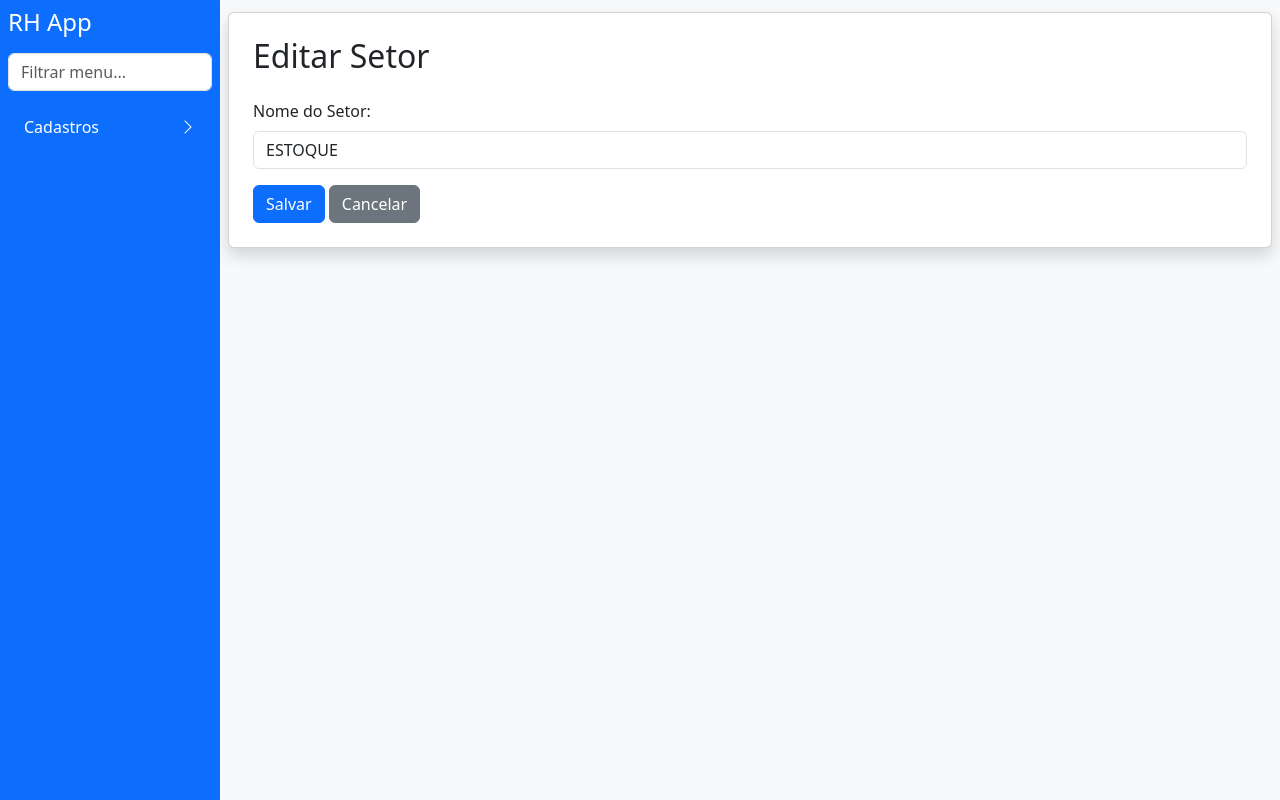
After one commit to Andersonps-dev/AppRH, a Flask app: page /edit_sector/1 in a window 1280 px wide. The commit adds this page. Run offline with Flask 3, Linux system fonts and the light colour scheme; parts of the project's set-up code (start-up, migrations or seed data) failed here and were passed over.

Commit message:
Implement sector management features: add edit and delete functionality, update templates for sector registration and listing, and enhance filtering options in the colaboradores view.

```diff
--- a/app-login/app.py
+++ b/app-login/app.py
@@ -270,6 +270,7 @@ def colaboradores():
         return redirect(url_for('index'))
 
     companies = Company.query.all()
+    setores = Setor.query.order_by(Setor.nome).all()  # Adicione esta linha
     turnos = ['1º TURNO', '2º TURNO', 'COMERCIAL', '3º TURNO']
     status_list = ['ATIVO', 'INATIVO']
 
@@ -288,7 +289,7 @@ def colaboradores():
     if filtro_status:
         query = query.filter(Colaborador.situacao.ilike(f'%{filtro_status}%'))
     if filtro_setor:
-        query = query.filter(Colaborador.setor.ilike(f'%{filtro_setor}%'))
+        query = query.filter(Colaborador.setor_id == int(filtro_setor))
     if filtro_gestor:
         query = query.filter(Colaborador.gestor.ilike(f'%{filtro_gestor}%'))
     colaboradores = query.all()
@@ -297,6 +298,7 @@ def colaboradores():
         'colaboradores.html',
         user=g.user,
         companies=companies,
+        setores=setores,  # <-- Passe para o template
         colaboradores=colaboradores,
         turnos=turnos,
         status_list=status_list,
@@ -316,6 +318,8 @@ def export_colaboradores():
     filtro_nome = request.args.get('filtro_nome', '')
     filtro_empresa = request.args.get('filtro_empresa', '')
     filtro_status = request.args.get('filtro_status', '')
+    filtro_setor = request.args.get('filtro_setor', '')
+    filtro_gestor = request.args.get('filtro_gestor', '')
 
     query = Colaborador.query
     if filtro_nome:
@@ -324,6 +328,13 @@ def export_colaboradores():
         query = query.filter(Colaborador.empresa_id == filtro_empresa)
     if filtro_status:
         query = query.filter(Colaborador.situacao.ilike(f'%{filtro_status}%'))
+    if filtro_setor:
+        # Se filtro_setor for o id do setor:
+        query = query.filter(Colaborador.setor_id == int(filtro_setor))
+        # Se for o nome do setor, use:
+        # query = query.join(Setor).filter(Setor.nome.ilike(f'%{filtro_setor}%'))
+    if filtro_gestor:
+        query = query.filter(Colaborador.gestor.ilike(f'%{filtro_gestor}%'))
     colaboradores = query.all()
 
     data = []
@@ -333,7 +344,7 @@ def export_colaboradores():
             'Cpf': c.cpf,
             'Função': c.funcao,
             'Admissão': c.admissao,
-            'Setor': c.setor,
+            'Setor': c.setor.nome if c.setor else '',
             'Turno': c.turno,
             'Empregador': c.empregador,
             'Situação': c.situacao,
@@ -359,6 +370,7 @@ def upload_colaboradores():
         return redirect(url_for('colaboradores'))
     df = pd.read_excel(file)
     empresas_nao_cadastradas = set()
+    setores_nao_cadastrados = set()
     for idx, row in df.iterrows():
         empresa_nome = row.get('Empresa')
         empresa = Company.query.filter_by(name=empresa_nome).first() if empresa_nome else None
@@ -392,9 +404,8 @@ def upload_colaboradores():
         if setor_nome and str(setor_nome).strip():
             setor_obj = Setor.query.filter_by(nome=str(setor_nome).strip()).first()
             if not setor_obj:
-                setor_obj = Setor(nome=str(setor_nome).strip())
-                db.session.add(setor_obj)
-                db.session.commit()
+                setores_nao_cadastrados.add(str(setor_nome).strip())
+                continue  # pula este colaborador
 
         colaborador = Colaborador.query.filter_by(cpf=cpf).first()
         if colaborador:
@@ -422,14 +433,19 @@ def upload_colaboradores():
             )
             db.session.add(colaborador)
     db.session.commit()
+    mensagens = []
     if empresas_nao_cadastradas:
         empresas_str = ', '.join(sorted(empresas_nao_cadastradas))
-        flash(f'Falta cadastrar as seguintes empresas antes de importar: {empresas_str}')
-    else:
-        flash('Colaboradores importados com sucesso!')
+        mensagens.append(f'Falta cadastrar as seguintes empresas antes de importar: {empresas_str}')
+    if setores_nao_cadastrados:
+        setores_str = ', '.join(sorted(setores_nao_cadastrados))
+        mensagens.append(f'Falta cadastrar os seguintes setores antes de importar: {setores_str}')
+    if not mensagens:
+        mensagens.append('Colaboradores importados com sucesso!')
+    for msg in mensagens:
+        flash(msg)
     return redirect(url_for('colaboradores'))
 
-# Exemplo de rota para adicionar colaborador manualmente
 @app.route('/add_colaborador', methods=['POST'])
 def add_colaborador():
     if g.user is None or not has_permission(g.user, 'can_access_colaboradores'):
@@ -437,30 +453,27 @@ def add_colaborador():
         return redirect(url_for('index'))
     nome = request.form.get('nome')
     cpf = request.form.get('cpf')
-    funcao = request.form.get('funcao')
-    admissao = request.form.get('admissao')
-    setor = request.form.get('setor')
+    funcao = request.form.get('funcao')  # Certo!
+    admissao = request.form.get('admissao')  # Certo!
+    setor_id = request.form.get('setor_id')
+    setor_obj = Setor.query.get(setor_id) if setor_id else None
     turno = request.form.get('turno')
     empregador = request.form.get('empregador')
     situacao = request.form.get('situacao')
-    empresa_id = request.form.get('empresa_id')
+    empresa_id = request.form.get('empresa_id')  # Certo!
     gestor = request.form.get('gestor')
 
-    setor_nome = request.form.get('setor')
-    setor_obj = None
-    if setor_nome and setor_nome.strip():
-        setor_obj = Setor.query.filter_by(nome=setor_nome.strip()).first()
-        if not setor_obj:
-            setor_obj = Setor(nome=setor_nome.strip())
-            db.session.add(setor_obj)
-            db.session.commit()
+    # Validação extra (opcional)
+    if not all([nome, cpf, funcao, admissao, setor_obj, turno, situacao, empresa_id]):
+        flash('Preencha todos os campos obrigatórios!')
+        return redirect(url_for('colaboradores'))
 
     colaborador = Colaborador(
         nome=nome,
         cpf=cpf,
         funcao=funcao,
         admissao=admissao,
-        setor=setor_obj,  # <-- Agora é o objeto Setor!
+        setor=setor_obj,
         turno=turno,
         empregador=empregador,
         situacao=situacao,
@@ -658,6 +671,28 @@ def register_sector():
     setores = Setor.query.all()
     return render_template('register_sector.html', user=g.user, setores=setores)
 
+@app.route('/edit_sector/<int:setor_id>', methods=['GET', 'POST'])
+def edit_sector(setor_id):
+    setor = Setor.query.get_or_404(setor_id)
+    if request.method == 'POST':
+        nome = request.form['setor']
+        if Setor.query.filter(Setor.nome == nome, Setor.id != setor_id).first():
+            flash('Já existe um setor com esse nome!')
+        else:
+            setor.nome = nome
+            db.session.commit()
+            flash('Setor atualizado com sucesso!')
+            return redirect(url_for('register_sector'))
+    return render_template('edit_sector.html', user=g.user, setor=setor)
+
+@app.route('/delete_sector/<int:setor_id>', methods=['POST'])
+def delete_sector(setor_id):
+    setor = Setor.query.get_or_404(setor_id)
+    db.session.delete(setor)
+    db.session.commit()
+    flash('Setor excluído com sucesso!')
+    return redirect(url_for('register_sector'))
+
 @app.route('/delete_presenca/<int:presenca_id>', methods=['POST'])
 def delete_presenca(presenca_id):
     presenca = Presenca.query.get_or_404(presenca_id)
--- /dev/null
+++ b/app-login/templates/edit_sector.html
@@ -0,0 +1,33 @@
+<!DOCTYPE html>
+<html lang="pt-br">
+<head>
+    <meta charset="UTF-8">
+    <title>Editar Setor</title>
+    <link href="https://cdn.jsdelivr.net/npm/bootstrap@5.3.3/dist/css/bootstrap.min.css" rel="stylesheet">
+</head>
+<body class="bg-light">
+    {% extends "navbar.html" %}
+    {% block content %}
+    <div class="card shadow p-4 mb-4">
+        <h2 class="mb-4">Editar Setor</h2>
+        <form method="POST">
+            <div class="mb-3">
+                <label for="setor" class="form-label">Nome do Setor:</label>
+                <input type="text" id="setor" name="setor" class="form-control" value="{{ setor.nome }}" required>
+            </div>
+            <button type="submit" class="btn btn-primary">Salvar</button>
+            <a href="{{ url_for('register_sector') }}" class="btn btn-secondary">Cancelar</a>
+        </form>
+        {% with messages = get_flashed_messages() %}
+            {% if messages %}
+                <div class="alert alert-info mt-3">
+                    {% for message in messages %}
+                        <div>{{ message }}</div>
+                    {% endfor %}
+                </div>
+            {% endif %}
+        {% endwith %}
+    </div>
+    {% endblock %}
+</body>
+</html>
--- a/app-login/templates/navbar.html
+++ b/app-login/templates/navbar.html
@@ -10,6 +10,36 @@
         <a class="nav-link text-white" href="{{ url_for('index') }}">Home</a>
       </li>
       {% endif %}
+
+      {% if user and has_permission(user, 'can_access_lista_presenca') %}
+      <li class="nav-item mb-1">
+        <a class="nav-link text-white" href="{{ url_for('lista_presenca') }}">Lista de Presença</a>
+      </li>
+      <li class="nav-item mb-1">
+        <a class="nav-link text-white" href="{{ url_for('minhas_presencas') }}">Minhas Presenças</a>
+      </li>
+      {% endif %}
+
+      {% if user and has_permission(user, 'can_access_colaboradores') %}
+      <li class="nav-item mb-1">
+        <a class="nav-link text-white" href="{{ url_for('colaboradores') }}">Colaboradores</a>
+      </li>
+      {% endif %}
+
+      <!-- Grupo de Cadastros -->
+      <li class="nav-item mb-1">
+        <a class="nav-link text-white d-flex justify-content-between align-items-center"
+           data-bs-toggle="collapse"
+           href="#cadastrosCollapse"
+           role="button"
+           aria-expanded="false"
+           aria-controls="cadastrosCollapse"
+           id="cadastrosToggle">
+          Cadastros
+          <span id="cadastrosIcon" class="bi bi-chevron-right"></span>
+        </a>
+        <div class="collapse" id="cadastrosCollapse">
+          <ul class="nav flex-column ms-3">
             {% if user and has_permission(user, 'can_access_register_person') %}
             <li class="nav-item mb-1">
               <a class="nav-link text-white" href="{{ url_for('register_person') }}">Cadastrar Usuário</a>
@@ -19,25 +49,15 @@
             <li class="nav-item mb-1">
               <a class="nav-link text-white" href="{{ url_for('register_company') }}">Cadastrar Empresa</a>
             </li>
-      {% endif %}
-      {% if user and has_permission(user, 'can_access_register_company') %}
             <li class="nav-item mb-1">
               <a class="nav-link text-white" href="{{ url_for('register_sector') }}">Cadastrar Setor</a>
             </li>
             {% endif %}
-      {% if user and has_permission(user, 'can_access_colaboradores') %}
-      <li class="nav-item mb-1">
-        <a class="nav-link text-white" href="{{ url_for('colaboradores') }}">Colaboradores</a>
+          </ul>
+        </div>
       </li>
-      {% endif %}
-      {% if user and has_permission(user, 'can_access_lista_presenca') %}
-      <li class="nav-item mb-1">
-        <a class="nav-link text-white" href="{{ url_for('lista_presenca') }}">Lista de Presença</a>
-      </li>
-      <li class="nav-item mb-1">
-        <a class="nav-link text-white" href="{{ url_for('minhas_presencas') }}">Minhas Presenças</a>
-      </li>
-      {% endif %}
+      <!-- Fim do grupo de Cadastros -->
+
       {% if user and (user.role == 'admin' or user.role == 'master' or user.username == 'luftsolutions.extrema') %}
       <li class="nav-item mb-1">
         <a class="nav-link text-white" href="{{ url_for('permissions') }}">Permissões</a>
@@ -74,8 +94,10 @@
     {% block content %}{% endblock %}
   </div>
 </div>
+<!-- Adicione o Bootstrap Icons se ainda não estiver no projeto -->
+<link rel="stylesheet" href="https://cdn.jsdelivr.net/npm/bootstrap-icons@1.11.3/font/bootstrap-icons.min.css">
+<script src="https://cdn.jsdelivr.net/npm/bootstrap@5.3.3/dist/js/bootstrap.bundle.min.js"></script>
 <script>
-  // Filtro do menu lateral em tempo real
   document.addEventListener('DOMContentLoaded', function() {
     const input = document.getElementById('menuSearch');
     const menu = document.getElementById('sidebarMenu');
@@ -86,5 +108,29 @@
         li.style.display = text.includes(val) ? '' : 'none';
       });
     });
+
+    // Estado persistente do grupo Cadastros
+    const collapse = document.getElementById('cadastrosCollapse');
+    const icon = document.getElementById('cadastrosIcon');
+    const collapseKey = 'cadastrosCollapseOpen';
+
+    // Restaurar estado ao carregar
+    if (localStorage.getItem(collapseKey) === 'true') {
+      new bootstrap.Collapse(collapse, {toggle: true});
+      icon.classList.remove('bi-chevron-right');
+      icon.classList.add('bi-chevron-down');
+    }
+
+    // Atualizar ícone e salvar estado ao expandir/minimizar
+    collapse.addEventListener('show.bs.collapse', function () {
+      icon.classList.remove('bi-chevron-right');
+      icon.classList.add('bi-chevron-down');
+      localStorage.setItem(collapseKey, 'true');
+    });
+    collapse.addEventListener('hide.bs.collapse', function () {
+      icon.classList.remove('bi-chevron-down');
+      icon.classList.add('bi-chevron-right');
+      localStorage.setItem(collapseKey, 'false');
+    });
   });
 </script>
```
Also changed, not shown: app-login/templates/colaboradores.html (+24 -4 lines), app-login/templates/register_sector.html (+7 -0 lines), app-login/instance/database.db. Lines whose indentation alone changed are shown as unchanged.
